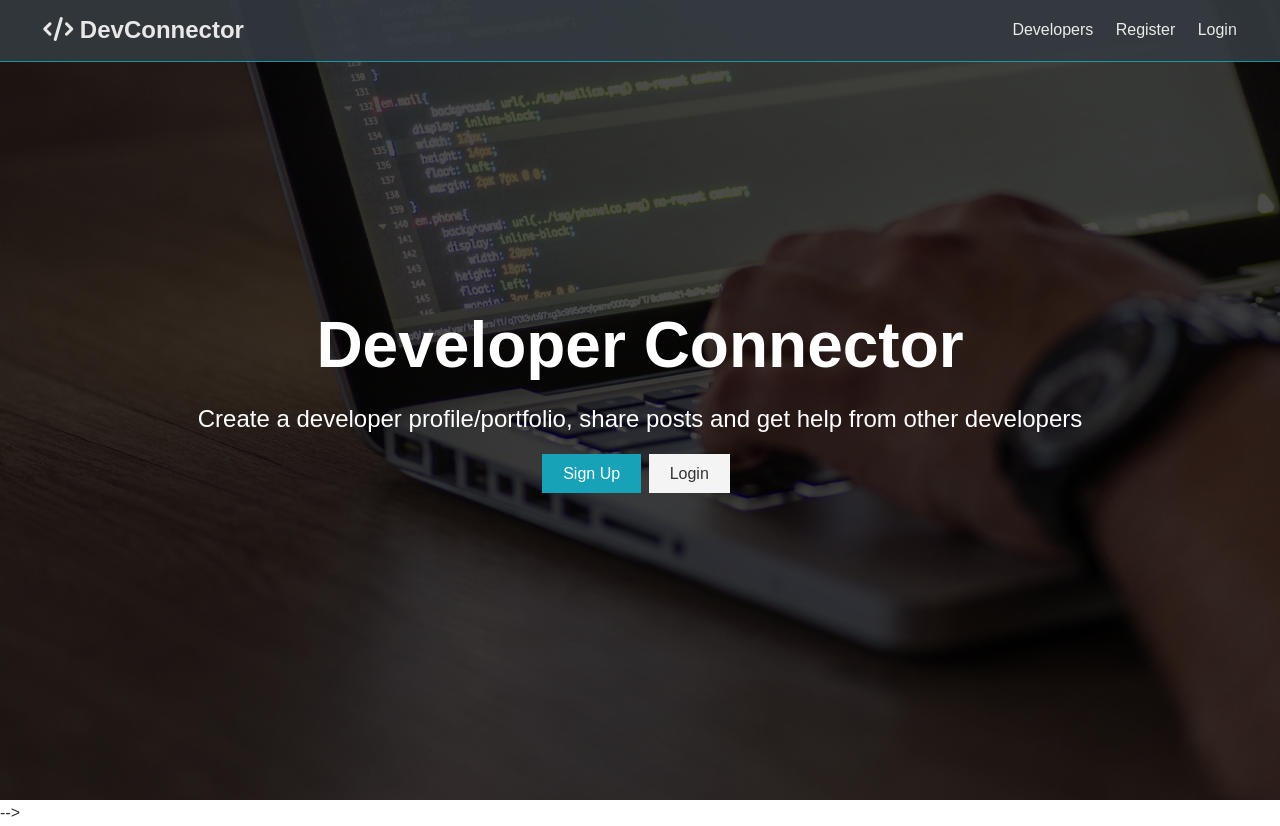
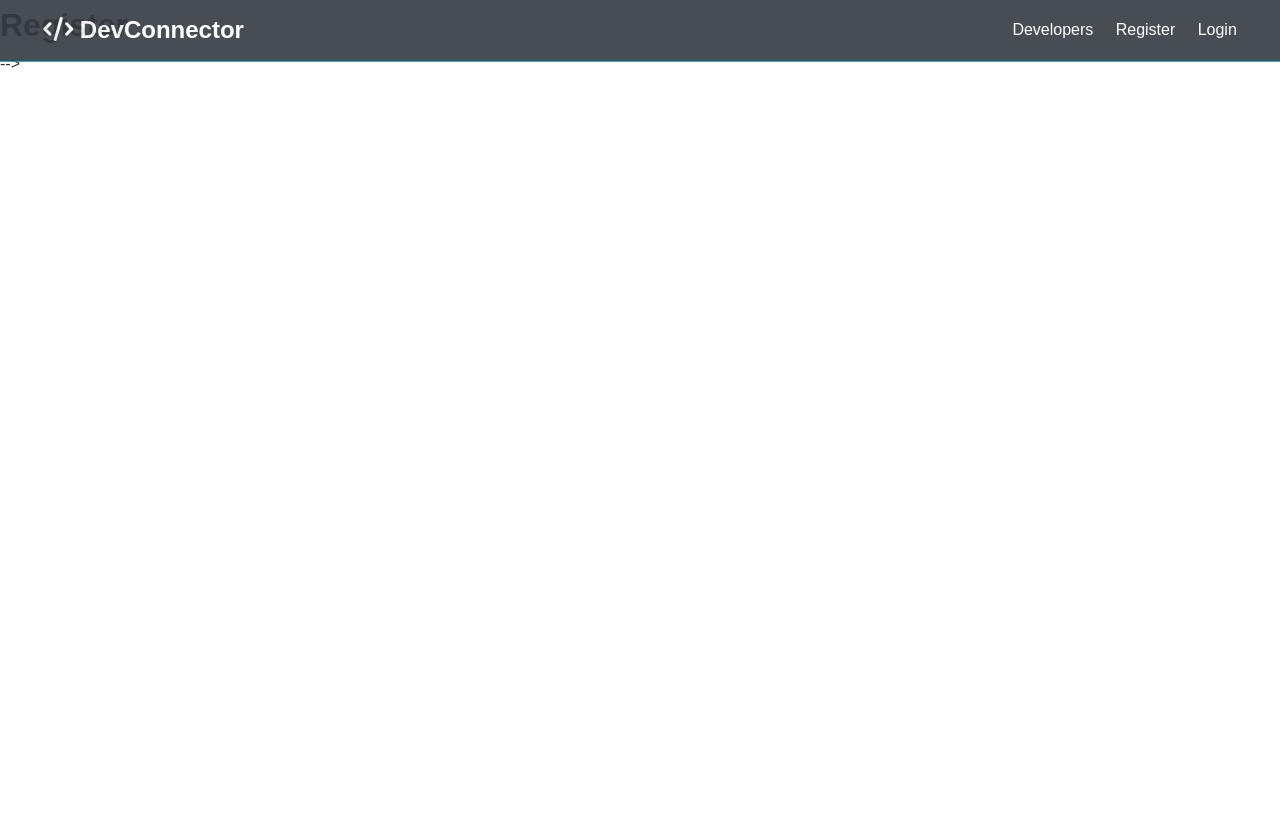
Before and after one commit to sebastianfox81/mern-social-network, a React (Create React App) app in the folder client/: page /register in a window 1280 px wide. After the commit the page ends 800 px from the top, so only its background shows below. Built offline with nearby package versions, Linux system fonts and the light colour scheme.

Commit message:
Create links in Navbar component

```diff
--- a/client/src/App.js
+++ b/client/src/App.js
@@ -1,15 +1,26 @@
 import React, { Fragment } from 'react';
-import Navbar from './components/Navbar.jsx';
-import Landing from './components/Landing.jsx';
+import { BrowserRouter, Routes, Route, Switch } from 'react-router-dom';
+import Navbar from './components/Navbar.js';
+import Landing from './components/Landing.js';
+import Login from './components/Login.js';
+import Register from './components/Register.js';
 import './App.css';
 
 function App() {
 
   return (
+    <BrowserRouter>
     <Fragment>
-      <Navbar />
-      <Landing />
+    <Navbar />
+    <Routes>
+      <Route exact path="/" element={<Landing />} />
+      <Route path="login" element={<Login />} />
+      <Route path="register" element={<Register />} />
+    </Routes>
     </Fragment>
+
+  </BrowserRouter>
+
   )
 }
 
--- /dev/null
+++ b/client/src/components/Login.js
@@ -0,0 +1,9 @@
+import React from 'react'
+
+export default function Login() {
+  return (
+    <div>
+      <h1>Login</h1>
+    </div>
+  )
+}
--- /dev/null
+++ b/client/src/components/Navbar.js
@@ -0,0 +1,27 @@
+import React from 'react';
+import { Link } from 'react-router-dom';
+
+export default function Navbar() {
+  return (
+    <div>
+        <nav className="navbar bg-dark">
+        <h1>
+          <Link to='/'>
+            <i className="fas fa-code"></i> DevConnector
+          </Link>
+        </h1>
+        <ul>
+          <li>
+            <Link to='!#'>Developers</Link>
+          </li>
+          <li>
+            <Link to='/register'>Register</Link>
+          </li>
+          <li>
+            <Link to='/login'>Login</Link>
+          </li>
+        </ul>
+      </nav>
+    </div>
+  )
+}
--- a/client/src/components/Navbar.jsx
+++ /dev/null
@@ -1,18 +0,0 @@
-import React from 'react'
-
-export default function Navbar() {
-  return (
-    <div>
-        <nav className="navbar bg-dark">
-        <h1>
-          <a href="index.html"><i className="fas fa-code"></i> DevConnector</a>
-        </h1>
-        <ul>
-          <li><a href="profiles.html">Developers</a></li>
-          <li><a href="register.html">Register</a></li>
-          <li><a href="login.html">Login</a></li>
-        </ul>
-      </nav>
-    </div>
-  )
-}
--- /dev/null
+++ b/client/src/components/Register.js
@@ -0,0 +1,9 @@
+import React from 'react'
+
+export default function Register() {
+  return (
+    <div>
+      <h1>Register</h1>
+    </div>
+  )
+}
```
Also changed, not shown: client/src/components/Landing.js (renamed from client/src/components/Landing.jsx).
